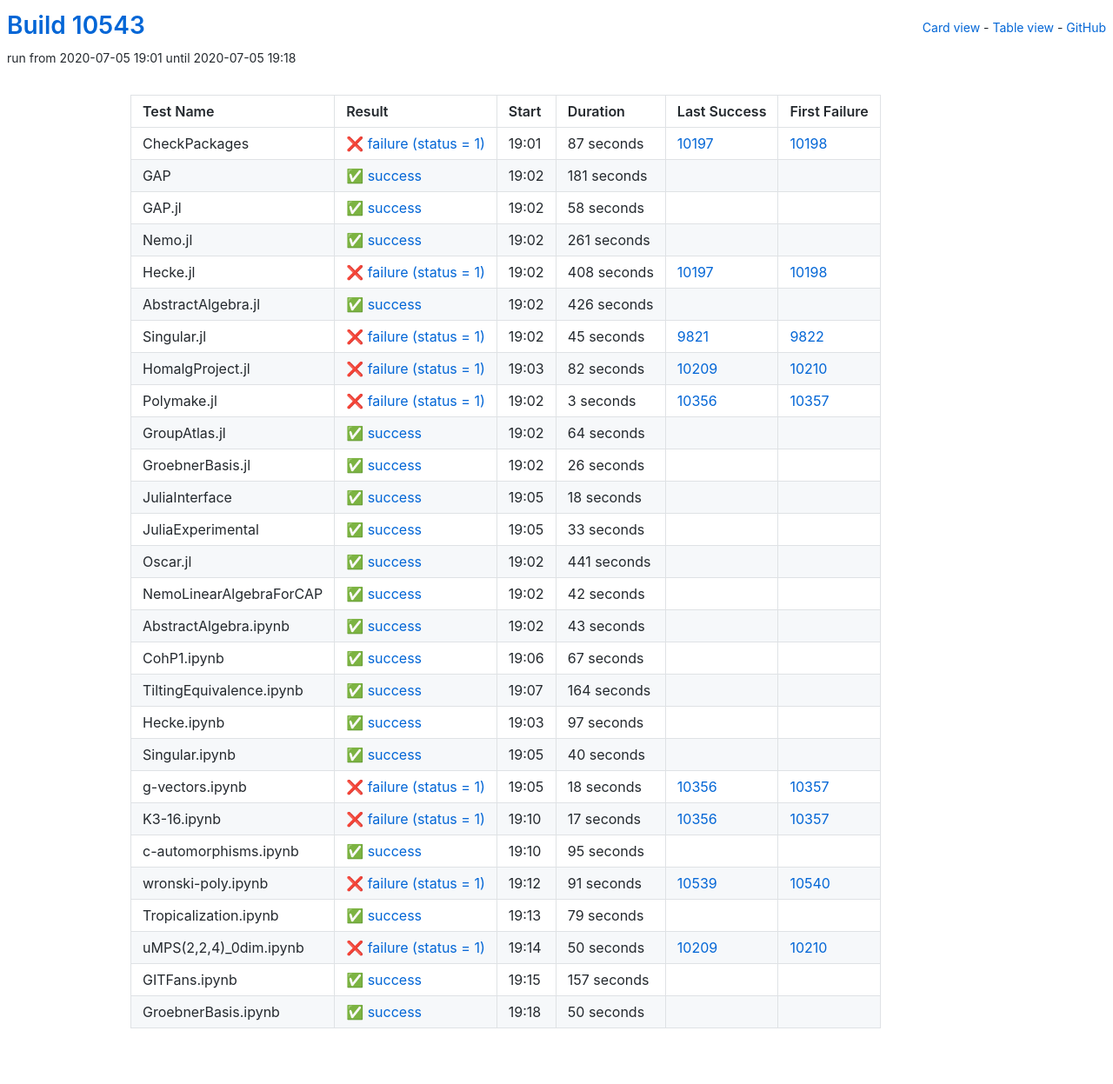
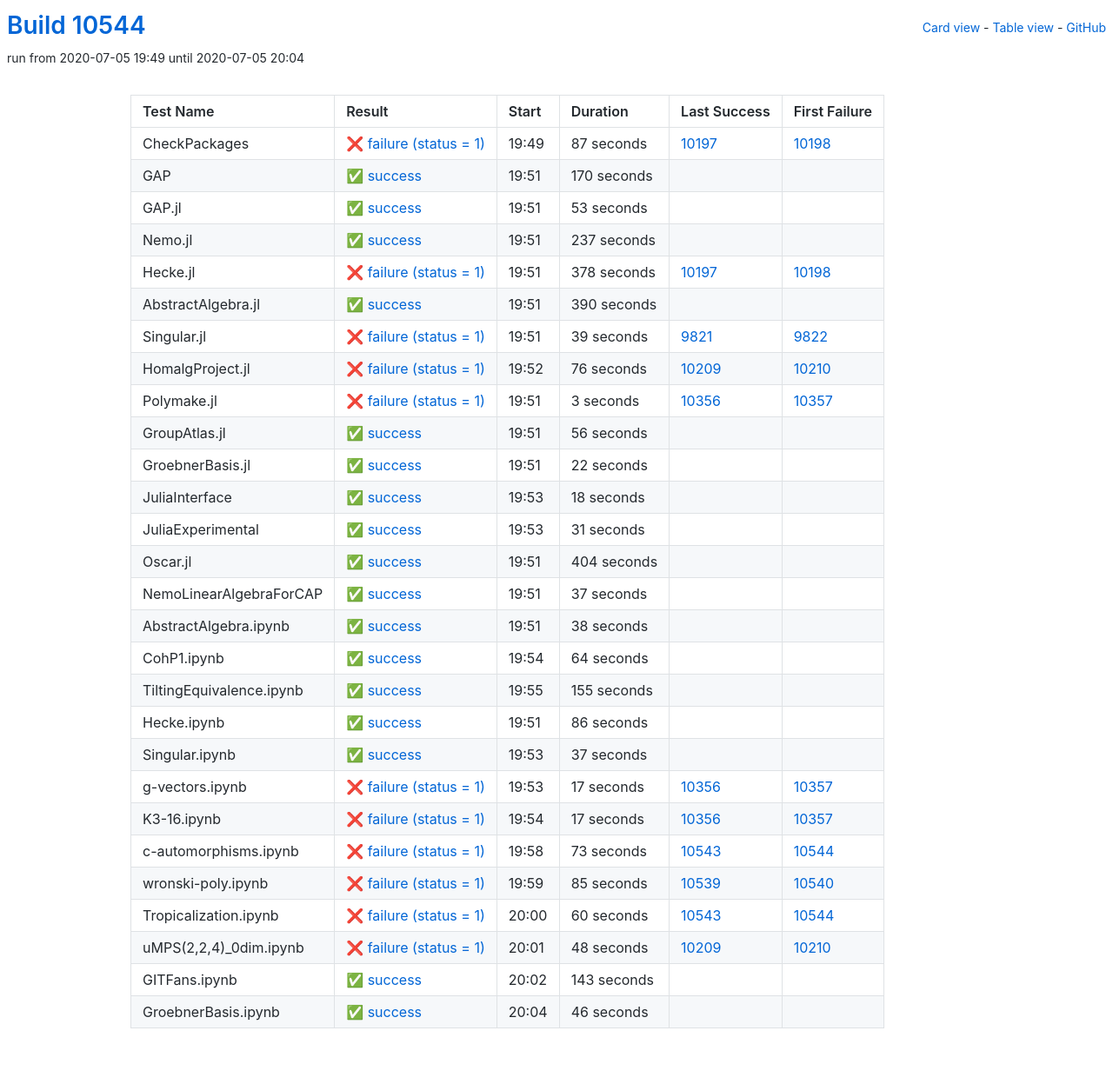
Before and after one commit to oscar-system/oscar-ci-status, a Jekyll site: the page built from table.html, in a window 1280 px wide. Shown: the whole page at 87% size. Built offline with Jekyll 4.4.1, drawn with Linux system fonts in a browser that asks for light colours.

Commit message:
Build #10544

```diff
--- a/_data/ci.yml
+++ b/_data/ci.yml
@@ -1,6 +1,6 @@
 ---
-build: 10543
-build_url: https://oscarci.mathematik.uni-kl.de/job/oscar/10543/
+build: 10544
+build_url: https://oscarci.mathematik.uni-kl.de/job/oscar/10544/
 job: oscar
 organization: oscar-system
 repo: oscar-ci-status
@@ -8,8 +8,8 @@
 tests:
 - name: CheckPackages
   id: checkpackages
-  log: https://oscarci.mathematik.uni-kl.de/job/oscar/10543/artifact/logs/build-10543/CheckPackages.log
-  start: 2020-07-05 19:01
+  log: https://oscarci.mathematik.uni-kl.de/job/oscar/10544/artifact/logs/build-10544/CheckPackages.log
+  start: 2020-07-05 19:49
   success: false
   exitcode: 1
   status: failure
@@ -20,92 +20,92 @@
   first_failure_url: https://oscarci.mathematik.uni-kl.de/job/oscar/10198/
 - name: GAP
   id: gap
-  log: https://oscarci.mathematik.uni-kl.de/job/oscar/10543/artifact/logs/build-10543/GAP.log
-  start: 2020-07-05 19:02
+  log: https://oscarci.mathematik.uni-kl.de/job/oscar/10544/artifact/logs/build-10544/GAP.log
+  start: 2020-07-05 19:51
   success: true
   exitcode: 0
   status: success
-  duration: 181
+  duration: 170
   last_success: false
   last_success_url:
   first_failure: false
   first_failure_url:
 - name: GAP.jl
   id: gap-jl
-  log: https://oscarci.mathematik.uni-kl.de/job/oscar/10543/artifact/logs/build-10543/GAP.jl.log
-  start: 2020-07-05 19:02
+  log: https://oscarci.mathematik.uni-kl.de/job/oscar/10544/artifact/logs/build-10544/GAP.jl.log
+  start: 2020-07-05 19:51
   success: true
   exitcode: 0
   status: success
-  duration: 58
+  duration: 53
   last_success: false
   last_success_url:
   first_failure: false
   first_failure_url:
 - name: Nemo.jl
   id: nemo-jl
-  log: https://oscarci.mathematik.uni-kl.de/job/oscar/10543/artifact/logs/build-10543/Nemo.jl.log
-  start: 2020-07-05 19:02
+  log: https://oscarci.mathematik.uni-kl.de/job/oscar/10544/artifact/logs/build-10544/Nemo.jl.log
+  start: 2020-07-05 19:51
   success: true
   exitcode: 0
   status: success
-  duration: 261
+  duration: 237
   last_success: false
   last_success_url:
   first_failure: false
   first_failure_url:
 - name: Hecke.jl
   id: hecke-jl
-  log: https://oscarci.mathematik.uni-kl.de/job/oscar/10543/artifact/logs/build-10543/Hecke.jl.log
-  start: 2020-07-05 19:02
+  log: https://oscarci.mathematik.uni-kl.de/job/oscar/10544/artifact/logs/build-10544/Hecke.jl.log
+  start: 2020-07-05 19:51
   success: false
   exitcode: 1
   status: failure
-  duration: 408
+  duration: 378
   last_success: 10197
   last_success_url: https://oscarci.mathematik.uni-kl.de/job/oscar/10197/
   first_failure: 10198
   first_failure_url: https://oscarci.mathematik.uni-kl.de/job/oscar/10198/
 - name: AbstractAlgebra.jl
   id: abstractalgebra-jl
-  log: https://oscarci.mathematik.uni-kl.de/job/oscar/10543/artifact/logs/build-10543/AbstractAlgebra.jl.log
-  start: 2020-07-05 19:02
+  log: https://oscarci.mathematik.uni-kl.de/job/oscar/10544/artifact/logs/build-10544/AbstractAlgebra.jl.log
+  start: 2020-07-05 19:51
   success: true
   exitcode: 0
   status: success
-  duration: 426
+  duration: 390
   last_success: false
   last_success_url:
   first_failure: false
   first_failure_url:
 - name: Singular.jl
   id: singular-jl
-  log: https://oscarci.mathematik.uni-kl.de/job/oscar/10543/artifact/logs/build-10543/Singular.jl.log
-  start: 2020-07-05 19:02
+  log: https://oscarci.mathematik.uni-kl.de/job/oscar/10544/artifact/logs/build-10544/Singular.jl.log
+  start: 2020-07-05 19:51
   success: false
   exitcode: 1
   status: failure
-  duration: 45
+  duration: 39
   last_success: 9821
   last_success_url: https://oscarci.mathematik.uni-kl.de/job/oscar/9821/
   first_failure: 9822
   first_failure_url: https://oscarci.mathematik.uni-kl.de/job/oscar/9822/
 - name: HomalgProject.jl
   id: homalgproject-jl
-  log: https://oscarci.mathematik.uni-kl.de/job/oscar/10543/artifact/logs/build-10543/HomalgProject.jl.log
-  start: 2020-07-05 19:03
+  log: https://oscarci.mathematik.uni-kl.de/job/oscar/10544/artifact/logs/build-10544/HomalgProject.jl.log
+  start: 2020-07-05 19:52
   success: false
   exitcode: 1
   status: failure
-  duration: 82
+  duration: 76
   last_success: 10209
   last_success_url: https://oscarci.mathematik.uni-kl.de/job/oscar/10209/
   first_failure: 10210
   first_failure_url: https://oscarci.mathematik.uni-kl.de/job/oscar/10210/
 - name: Polymake.jl
   id: polymake-jl
-  log: https://oscarci.mathematik.uni-kl.de/job/oscar/10543/artifact/logs/build-10543/Polymake.jl.log
-  start: 2020-07-05 19:02
+  log: https://oscarci.mathematik.uni-kl.de/job/oscar/10544/artifact/logs/build-10544/Polymake.jl.log
+  start: 2020-07-05 19:51
   success: false
   exitcode: 1
   status: failure
@@ -116,32 +116,32 @@
   first_failure_url: https://oscarci.mathematik.uni-kl.de/job/oscar/10357/
 - name: GroupAtlas.jl
   id: groupatlas-jl
-  log: https://oscarci.mathematik.uni-kl.de/job/oscar/10543/artifact/logs/build-10543/GroupAtlas.jl.log
-  start: 2020-07-05 19:02
+  log: https://oscarci.mathematik.uni-kl.de/job/oscar/10544/artifact/logs/build-10544/GroupAtlas.jl.log
+  start: 2020-07-05 19:51
   success: true
   exitcode: 0
   status: success
-  duration: 64
+  duration: 56
   last_success: false
   last_success_url:
   first_failure: false
   first_failure_url:
 - name: GroebnerBasis.jl
   id: groebnerbasis-jl
-  log: https://oscarci.mathematik.uni-kl.de/job/oscar/10543/artifact/logs/build-10543/GroebnerBasis.jl.log
-  start: 2020-07-05 19:02
+  log: https://oscarci.mathematik.uni-kl.de/job/oscar/10544/artifact/logs/build-10544/GroebnerBasis.jl.log
+  start: 2020-07-05 19:51
   success: true
   exitcode: 0
   status: success
-  duration: 26
+  duration: 22
   last_success: false
   last_success_url:
   first_failure: false
   first_failure_url:
 - name: JuliaInterface
   id: juliainterface
-  log: https://oscarci.mathematik.uni-kl.de/job/oscar/10543/artifact/logs/build-10543/JuliaInterface.log
-  start: 2020-07-05 19:05
+  log: https://oscarci.mathematik.uni-kl.de/job/oscar/10544/artifact/logs/build-10544/JuliaInterface.log
+  start: 2020-07-05 19:53
   success: true
   exitcode: 0
   status: success
@@ -152,116 +152,116 @@
   first_failure_url:
 - name: JuliaExperimental
   id: juliaexperimental
-  log: https://oscarci.mathematik.uni-kl.de/job/oscar/10543/artifact/logs/build-10543/JuliaExperimental.log
-  start: 2020-07-05 19:05
+  log: https://oscarci.mathematik.uni-kl.de/job/oscar/10544/artifact/logs/build-10544/JuliaExperimental.log
+  start: 2020-07-05 19:53
   success: true
   exitcode: 0
   status: success
-  duration: 33
+  duration: 31
   last_success: false
   last_success_url:
   first_failure: false
   first_failure_url:
 - name: Oscar.jl
   id: oscar-jl
-  log: https://oscarci.mathematik.uni-kl.de/job/oscar/10543/artifact/logs/build-10543/Oscar.jl.log
-  start: 2020-07-05 19:02
+  log: https://oscarci.mathematik.uni-kl.de/job/oscar/10544/artifact/logs/build-10544/Oscar.jl.log
+  start: 2020-07-05 19:51
   success: true
   exitcode: 0
   status: success
-  duration: 441
+  duration: 404
   last_success: false
   last_success_url:
   first_failure: false
   first_failure_url:
 - name: NemoLinearAlgebraForCAP
   id: nemolinearalgebraforcap
-  log: https://oscarci.mathematik.uni-kl.de/job/oscar/10543/artifact/logs/build-10543/NemoLinearAlgebraForCAP.log
-  start: 2020-07-05 19:02
+  log: https://oscarci.mathematik.uni-kl.de/job/oscar/10544/artifact/logs/build-10544/NemoLinearAlgebraForCAP.log
+  start: 2020-07-05 19:51
   success: true
   exitcode: 0
   status: success
-  duration: 42
+  duration: 37
   last_success: false
   last_success_url:
   first_failure: false
   first_failure_url:
 - name: AbstractAlgebra.ipynb
   id: abstractalgebra-ipynb
-  log: https://oscarci.mathematik.uni-kl.de/job/oscar/10543/artifact/logs/build-10543/AbstractAlgebra.ipynb.log
-  start: 2020-07-05 19:02
+  log: https://oscarci.mathematik.uni-kl.de/job/oscar/10544/artifact/logs/build-10544/AbstractAlgebra.ipynb.log
+  start: 2020-07-05 19:51
   success: true
   exitcode: 0
   status: success
-  duration: 43
+  duration: 38
   last_success: false
   last_success_url:
   first_failure: false
   first_failure_url:
 - name: CohP1.ipynb
   id: cohp1-ipynb
-  log: https://oscarci.mathematik.uni-kl.de/job/oscar/10543/artifact/logs/build-10543/CohP1.ipynb.log
-  start: 2020-07-05 19:06
+  log: https://oscarci.mathematik.uni-kl.de/job/oscar/10544/artifact/logs/build-10544/CohP1.ipynb.log
+  start: 2020-07-05 19:54
   success: true
   exitcode: 0
   status: success
-  duration: 67
+  duration: 64
   last_success: false
   last_success_url:
   first_failure: false
   first_failure_url:
 - name: TiltingEquivalence.ipynb
   id: tiltingequivalence-ipynb
-  log: https://oscarci.mathematik.uni-kl.de/job/oscar/10543/artifact/logs/build-10543/TiltingEquivalence.ipynb.log
-  start: 2020-07-05 19:07
+  log: https://oscarci.mathematik.uni-kl.de/job/oscar/10544/artifact/logs/build-10544/TiltingEquivalence.ipynb.log
+  start: 2020-07-05 19:55
   success: true
   exitcode: 0
   status: success
-  duration: 164
+  duration: 155
   last_success: false
   last_success_url:
   first_failure: false
   first_failure_url:
 - name: Hecke.ipynb
   id: hecke-ipynb
-  log: https://oscarci.mathematik.uni-kl.de/job/oscar/10543/artifact/logs/build-10543/Hecke.ipynb.log
-  start: 2020-07-05 19:03
+  log: https://oscarci.mathematik.uni-kl.de/job/oscar/10544/artifact/logs/build-10544/Hecke.ipynb.log
+  start: 2020-07-05 19:51
   success: true
   exitcode: 0
   status: success
-  duration: 97
+  duration: 86
   last_success: false
   last_success_url:
   first_failure: false
   first_failure_url:
 - name: Singular.ipynb
   id: singular-ipynb
-  log: https://oscarci.mathematik.uni-kl.de/job/oscar/10543/artifact/logs/build-10543/Singular.ipynb.log
-  start: 2020-07-05 19:05
+  log: https://oscarci.mathematik.uni-kl.de/job/oscar/10544/artifact/logs/build-10544/Singular.ipynb.log
+  start: 2020-07-05 19:53
   success: true
   exitcode: 0
   status: success
-  duration: 40
+  duration: 37
   last_success: false
   last_success_url:
   first_failure: false
   first_failure_url:
 - name: g-vectors.ipynb
   id: g-vectors-ipynb
-  log: https://oscarci.mathematik.uni-kl.de/job/oscar/10543/artifact/logs/build-10543/g-vectors.ipynb.log
-  start: 2020-07-05 19:05
+  log: https://oscarci.mathematik.uni-kl.de/job/oscar/10544/artifact/logs/build-10544/g-vectors.ipynb.log
+  start: 2020-07-05 19:53
   success: false
   exitcode: 1
   status: failure
-  duration: 18
+  duration: 17
   last_success: 10356
   last_success_url: https://oscarci.mathematik.uni-kl.de/job/oscar/10356/
   first_failure: 10357
   first_failure_url: https://oscarci.mathematik.uni-kl.de/job/oscar/10357/
 - name: K3-16.ipynb
   id: k3-16-ipynb
-  log: https://oscarci.mathematik.uni-kl.de/job/oscar/10543/artifact/logs/build-10543/K3-16.ipynb.log
-  start: 2020-07-05 19:10
+  log: https://oscarci.mathematik.uni-kl.de/job/oscar/10544/artifact/logs/build-10544/K3-16.ipynb.log
+  start: 2020-07-05 19:54
   success: false
   exitcode: 1
   status: failure
@@ -272,72 +272,72 @@
   first_failure_url: https://oscarci.mathematik.uni-kl.de/job/oscar/10357/
 - name: c-automorphisms.ipynb
   id: c-automorphisms-ipynb
-  log: https://oscarci.mathematik.uni-kl.de/job/oscar/10543/artifact/logs/build-10543/c-automorphisms.ipynb.log
-  start: 2020-07-05 19:10
-  success: true
-  exitcode: 0
-  status: success
-  duration: 95
-  last_success: false
-  last_success_url:
-  first_failure: false
-  first_failure_url:
-- name: wronski-poly.ipynb
-  id: wronski-poly-ipynb
-  log: https://oscarci.mathematik.uni-kl.de/job/oscar/10543/artifact/logs/build-10543/wronski-poly.ipynb.log
-  start: 2020-07-05 19:12
+  log: https://oscarci.mathematik.uni-kl.de/job/oscar/10544/artifact/logs/build-10544/c-automorphisms.ipynb.log
+  start: 2020-07-05 19:58
   success: false
   exitcode: 1
   status: failure
-  duration: 91
+  duration: 73
+  last_success: 10543
+  last_success_url: https://oscarci.mathematik.uni-kl.de/job/oscar/10543/
+  first_failure: 10544
+  first_failure_url: https://oscarci.mathematik.uni-kl.de/job/oscar/10544/
+- name: wronski-poly.ipynb
+  id: wronski-poly-ipynb
+  log: https://oscarci.mathematik.uni-kl.de/job/oscar/10544/artifact/logs/build-10544/wronski-poly.ipynb.log
+  start: 2020-07-05 19:59
+  success: false
+  exitcode: 1
+  status: failure
+  duration: 85
   last_success: 10539
   last_success_url: https://oscarci.mathematik.uni-kl.de/job/oscar/10539/
   first_failure: 10540
   first_failure_url: https://oscarci.mathematik.uni-kl.de/job/oscar/10540/
 - name: Tropicalization.ipynb
   id: tropicalization-ipynb
-  log: https://oscarci.mathematik.uni-kl.de/job/oscar/10543/artifact/logs/build-10543/Tropicalization.ipynb.log
-  start: 2020-07-05 19:13
-  success: true
-  exitcode: 0
-  status: success
-  duration: 79
-  last_success: false
-  last_success_url:
-  first_failure: false
-  first_failure_url:
-- name: uMPS(2,2,4)_0dim.ipynb
-  id: umps-2-2-4-0dim-ipynb
-  log: https://oscarci.mathematik.uni-kl.de/job/oscar/10543/artifact/logs/build-10543/uMPS-2-2-4-_0dim.ipynb.log
-  start: 2020-07-05 19:14
+  log: https://oscarci.mathematik.uni-kl.de/job/oscar/10544/artifact/logs/build-10544/Tropicalization.ipynb.log
+  start: 2020-07-05 20:00
   success: false
   exitcode: 1
   status: failure
-  duration: 50
+  duration: 60
+  last_success: 10543
+  last_success_url: https://oscarci.mathematik.uni-kl.de/job/oscar/10543/
+  first_failure: 10544
+  first_failure_url: https://oscarci.mathematik.uni-kl.de/job/oscar/10544/
+- name: uMPS(2,2,4)_0dim.ipynb
+  id: umps-2-2-4-0dim-ipynb
+  log: https://oscarci.mathematik.uni-kl.de/job/oscar/10544/artifact/logs/build-10544/uMPS-2-2-4-_0dim.ipynb.log
+  start: 2020-07-05 20:01
+  success: false
+  exitcode: 1
+  status: failure
+  duration: 48
   last_success: 10209
   last_success_url: https://oscarci.mathematik.uni-kl.de/job/oscar/10209/
   first_failure: 10210
   first_failure_url: https://oscarci.mathematik.uni-kl.de/job/oscar/10210/
 - name: GITFans.ipynb
   id: gitfans-ipynb
-  log: https://oscarci.mathematik.uni-kl.de/job/oscar/10543/artifact/logs/build-10543/GITFans.ipynb.log
-  start: 2020-07-05 19:15
+  log: https://oscarci.mathematik.uni-kl.de/job/oscar/10544/artifact/logs/build-10544/GITFans.ipynb.log
+  start: 2020-07-05 20:02
   success: true
   exitcode: 0
   status: success
-  duration: 157
+  duration: 143
   last_success: false
   last_success_url:
   first_failure: false
   first_failure_url:
 - name: GroebnerBasis.ipynb
   id: groebnerbasis-ipynb
-  log: https://oscarci.mathematik.uni-kl.de/job/oscar/10543/artifact/logs/build-10543/GroebnerBasis.ipynb.log
-  start: 2020-07-05 19:18
+  log: https://oscarci.mathematik.uni-kl.de/job/oscar/10544/artifact/logs/build-10544/GroebnerBasis.ipynb.log
+  start: 2020-07-05 20:04
   success: true
   exitcode: 0
   status: success
-  duration: 50
+  duration: 46
   last_success: false
   last_success_url:
   first_failure: false
```
Also changed, not shown: README.md.
